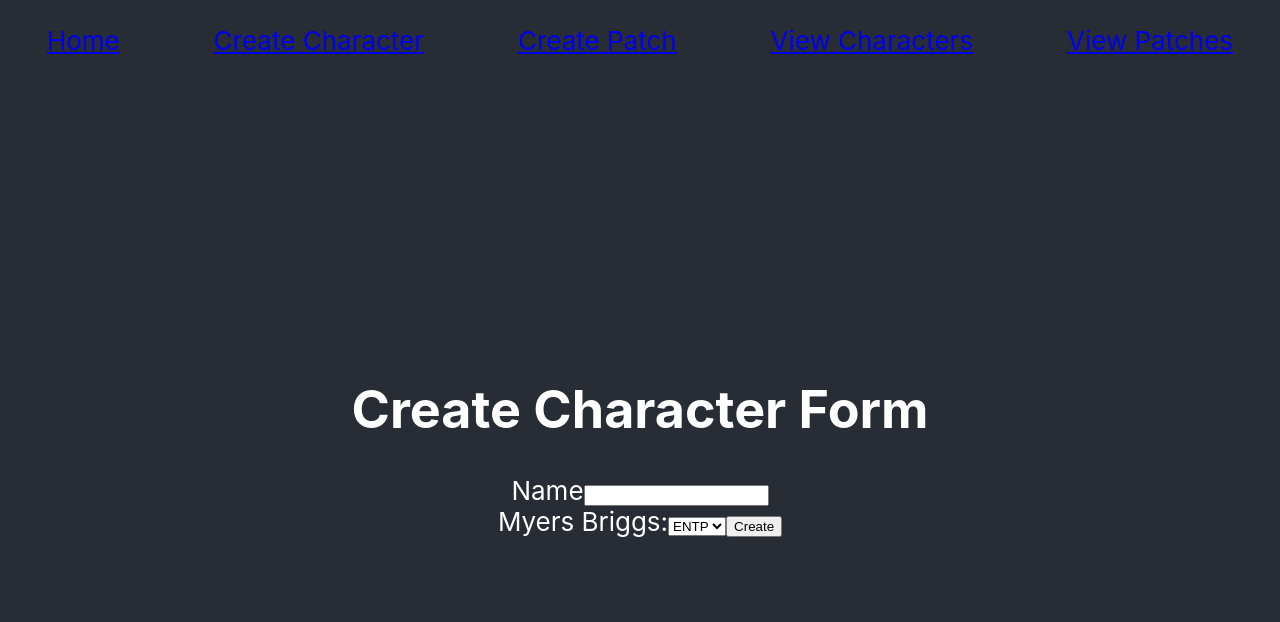
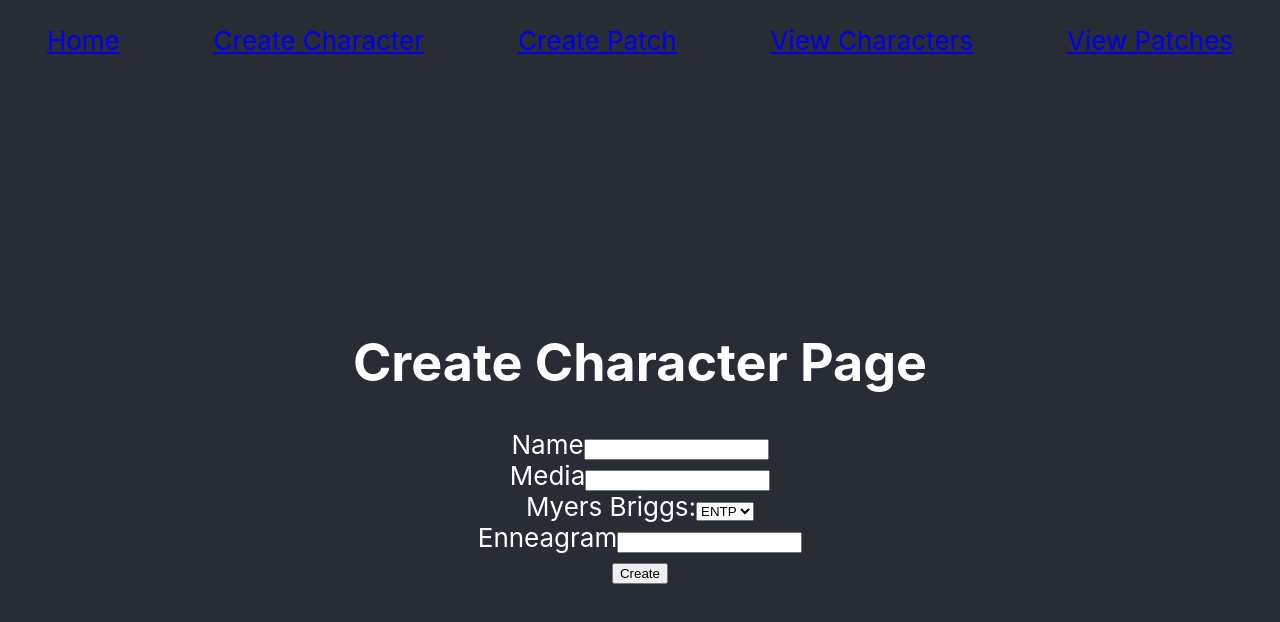
Before and after one commit to xdeathofmojox/punkin_patch, a React (Create React App) app: page /createCharacter in a window 1280 px wide. Shown: the top 622 px of the page. Built offline with nearby package versions, Linux system fonts and the light colour scheme.

Commit message:
Add more to character creation

```diff
--- a/src/Components/CreateCharacterForm.js
+++ b/src/Components/CreateCharacterForm.js
@@ -5,7 +5,9 @@ class CreateCharacterForm extends React.Component {
       super(props);
       this.state = {
         name: "",
-        myers_briggs: "entp"
+        myers_briggs: "entp",
+        enneagram: "",
+        media: ""
       };
 
       this.handleInputChange = this.handleInputChange.bind(this);
@@ -25,6 +27,8 @@ class CreateCharacterForm extends React.Component {
     handleSubmit(event) {
         console.log(this.state.name);
         console.log(this.state.myers_briggs);
+        console.log(this.state.enneagram);
+        console.log(this.state.media);
         event.preventDefault();
     }
 
@@ -37,6 +41,15 @@ class CreateCharacterForm extends React.Component {
               name="name"
               type="text"
               value={this.state.name}
+              onChange={this.handleInputChange} />
+          </label>
+          <br />
+          <label>
+            Media
+            <input
+              name="media"
+              type="text"
+              value={this.state.media}
               onChange={this.handleInputChange} />
           </label>
           <br />
@@ -64,6 +77,16 @@ class CreateCharacterForm extends React.Component {
                 <option value="entp">ENTP</option>
             </select>
           </label>
+          <br/>
+          <label>
+            Enneagram
+            <input
+              name="enneagram"
+              type="text"
+              value={this.state.enneagram}
+              onChange={this.handleInputChange} />
+          </label>
+          <br />
           <input type="submit" value="Create" />
         </form>
       );
--- a/src/Components/CreateCharacterPage.js
+++ b/src/Components/CreateCharacterPage.js
@@ -4,7 +4,7 @@ function CreateCharacterPage()
 {
     return (
         <div>
-            <h1>Create Character Form</h1>
+            <h1>Create Character Page</h1>
             <CreateCharacterForm />
         </div>
     );
```
